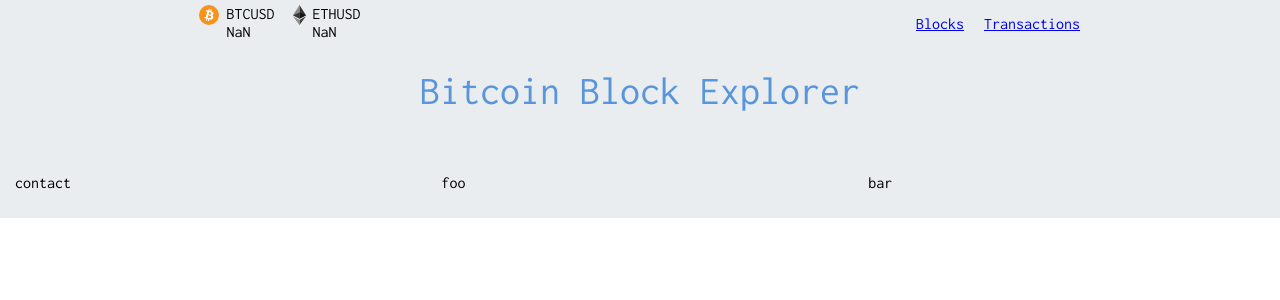
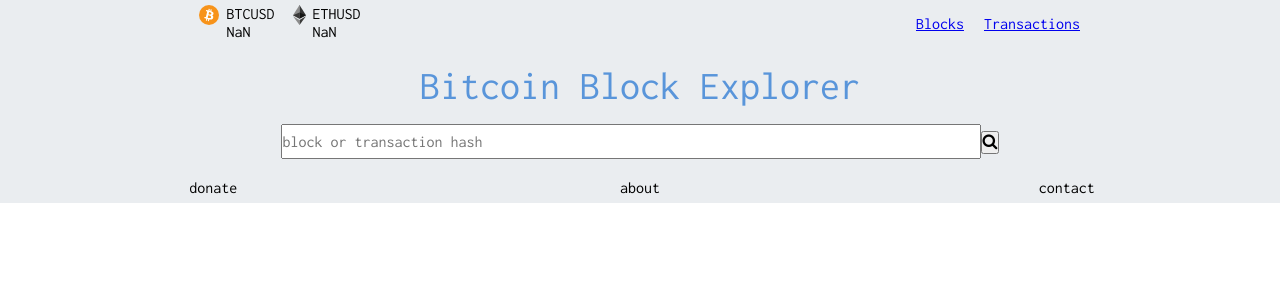
Before and after one commit to chanhosuh/bitcoin-monitor, a React (Create React App) app in the folder frontend/: page / in a window 1280 px wide. Shown: the top 300 px of the page. Built offline with nearby package versions, Linux system fonts and the light colour scheme; no server answers.

Commit message:
start search box

```diff
--- a/frontend/public/index.html
+++ b/frontend/public/index.html
@@ -14,6 +14,11 @@
       rel="stylesheet"
       type="text/css"
       href="//fonts.googleapis.com/css?family=Inconsolata"
+    />
+    <link
+      rel="stylesheet"
+      type="text/css"
+      href="https://cdnjs.cloudflare.com/ajax/libs/font-awesome/4.7.0/css/font-awesome.min.css"
     />
     <!--
       Notice the use of %PUBLIC_URL% in the tags above.
--- /dev/null
+++ b/frontend/src/common/SearchBox.js
@@ -0,0 +1,40 @@
+import React from "react";
+
+class SearchBox extends React.Component {
+  state = {
+    searchString: ""
+  };
+
+  onChange = event => {
+    const searchString = event.target.value;
+    this.setState({ searchString });
+    if (!searchString) {
+      this.props.onClear();
+    }
+  };
+
+  getSearchResults = event => {
+    event.preventDefault();
+    const searchString = this.searchInput.current.value;
+    this.props.onSubmit(searchString);
+  };
+
+  render() {
+    return (
+      <form className="search-box" onSubmit={this.getSearchResults}>
+        <input
+          type="text"
+          value={this.state.searchString}
+          onChange={this.onChange}
+          required
+          placeholder="block or transaction hash"
+        />
+        <button type="submit">
+          <i className="fa fa-search"></i>
+        </button>
+      </form>
+    );
+  }
+}
+
+export default SearchBox;
--- a/frontend/src/main/App.css
+++ b/frontend/src/main/App.css
@@ -27,19 +27,30 @@
 .header-container {
   display: flex;
   color: #5995da;
-  padding: 20px 0;
+  padding: 15px 0;
   justify-content: center;
 }
 
 .header {
-  width: 900px;
   display: flex;
-  justify-content: space-around;
-  align-items: center;
+  justify-content: center;
 }
 
 .title {
   font-size: 30pt;
+}
+
+.search-container {
+  display: flex;
+  justify-content: space-around;
+  height: stretch;
+}
+.search-box input {
+  height: stretch;
+  padding: 10px 0;
+  justify-content: center;
+  height: 35px;
+  width: 700px;
 }
 
 .page {
@@ -70,6 +81,6 @@
 
 .footer-item {
   width: 31%;
-  margin: 20px 1.15%;
   height: 1.5rem;
+  text-align: center;
 }
--- a/frontend/src/main/App.js
+++ b/frontend/src/main/App.js
@@ -5,6 +5,7 @@ import Block from "../block/Block";
 import BlockRow from "../block/BlockRow";
 import ExampleWrapper from "../common/ExampleWrapper";
 import Price from "../price/Price";
+import SearchBox from "../common/SearchBox";
 
 // for testing
 // import testBlockData from "./test_data/blocks.json";
@@ -14,9 +15,10 @@ const PAGE_LENGTH = 50;
 class App extends PureComponent {
   state = {
     latestBlockHeight: -1,
-    // map block hash to block object
-    blocks: {},
-    blockList: [],
+
+    // loaded blocks
+    blocks: {}, // map hash to block
+    blockList: [], // starting from latest height
 
     // list paging
     currentPage: 0,
@@ -145,6 +147,14 @@ class App extends PureComponent {
     }
   };
 
+  displaySearchResults = searchResults => {
+    this.setState({ blockList: searchResults });
+  };
+
+  displayBlockList = () => {
+    this.setState({ blockList: [] }, this.fetchInitialBlocks);
+  };
+
   render() {
     const { hasNextPage, isNextPageLoading, blockList } = this.state;
     console.log(
@@ -171,6 +181,12 @@ class App extends PureComponent {
             <div className="header">
               <div className="title">Bitcoin Block Explorer</div>
             </div>
+          </div>
+          <div className="search-container">
+            <SearchBox
+              onSubmit={this.displaySearchResults}
+              onClear={this.displayBlockList}
+            />
           </div>
 
           <div className="page">
@@ -201,9 +217,9 @@ class App extends PureComponent {
           </div>
 
           <div className="footer">
+            <div className="footer-item">donate</div>
+            <div className="footer-item">about</div>
             <div className="footer-item">contact</div>
-            <div className="footer-item">foo</div>
-            <div className="footer-item">bar</div>
           </div>
         </div>
       </Router>
```
Also changed, not shown: frontend/src/index.css (+3 -8 lines).
